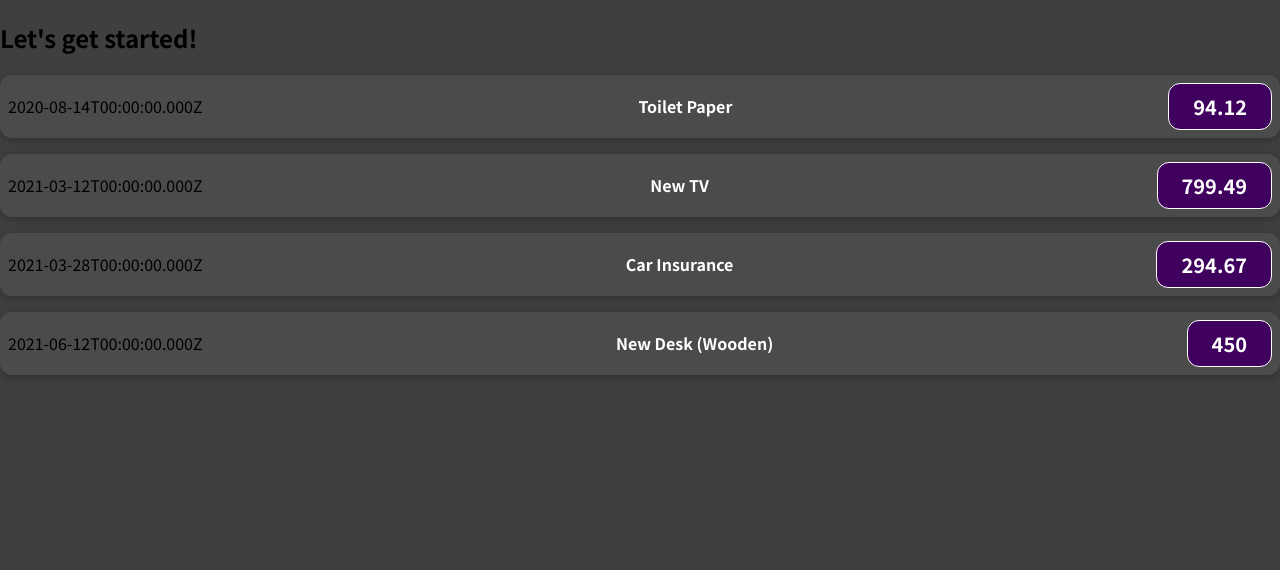
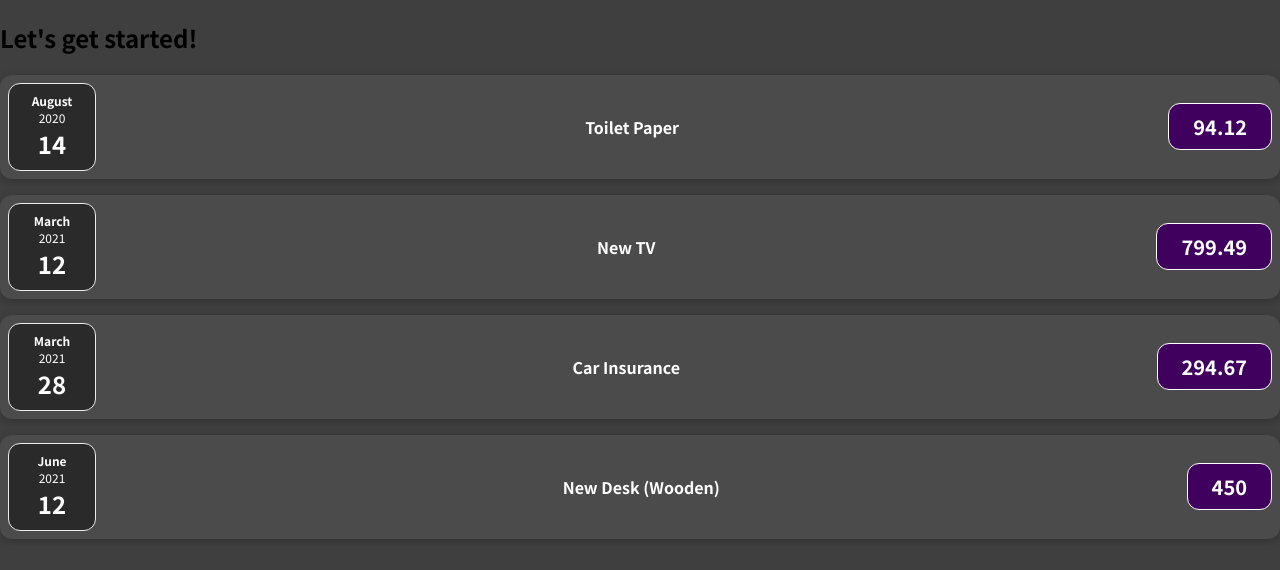
Before and after one commit to Samadeen/Expenses-Tracker-with-React, a JavaScript app: page / in a window 1280 px wide. Shown: the top 570 px of the page. Built offline with nearby package versions, Linux system fonts and the light colour scheme.

Commit message:
Create the Date and Styles component

```diff
--- /dev/null
+++ b/src/components/ExpenseDate.css
@@ -0,0 +1,26 @@
+.expense-date {
+  display: flex;
+  flex-direction: column;
+  width: 5.5rem;
+  height: 5.5rem;
+  border: 1px solid #ececec;
+  background-color: #2a2a2a;
+  color: white;
+  border-radius: 12px;
+  align-items: center;
+  justify-content: center;
+}
+
+.expense-date__month {
+  font-size: 0.75rem;
+  font-weight: bold;
+}
+
+.expense-date__year {
+  font-size: 0.75rem;
+}
+
+.expense-date__day {
+  font-size: 1.5rem;
+  font-weight: bold;
+}
--- /dev/null
+++ b/src/components/ExpenseDate.js
@@ -0,0 +1,17 @@
+import './ExpenseDate.css';
+
+function ExpenseDate(props) {
+  const month = props.date.toLocaleString('en-US', { month: 'long' });
+  const day = props.date.toLocaleString('en-US', { day: '2-digit' });
+  const year = props.date.getFullYear();
+
+  return (
+    <div className='expense-date'>
+      <div className='expense-date__month'>{month}</div>
+      <div className='expense-date__year'>{year}</div>
+      <div className='expense-date__day'>{day}</div>
+    </div>
+  );
+}
+
+export default ExpenseDate;
--- a/src/components/ExpenseItem.js
+++ b/src/components/ExpenseItem.js
@@ -1,9 +1,10 @@
+import ExpenseDate from './ExpenseDate';
 import './ExpenseItem.css';
 
 function ExpenseItem(props) {
   return (
     <div className='expense-item'>
-      <div>{props.date.toISOString()}</div>
+      <ExpenseDate date={props.date} />
       <div>
         <h2 className='expense-item__description'>{props.title}</h2>
       </div>
```
